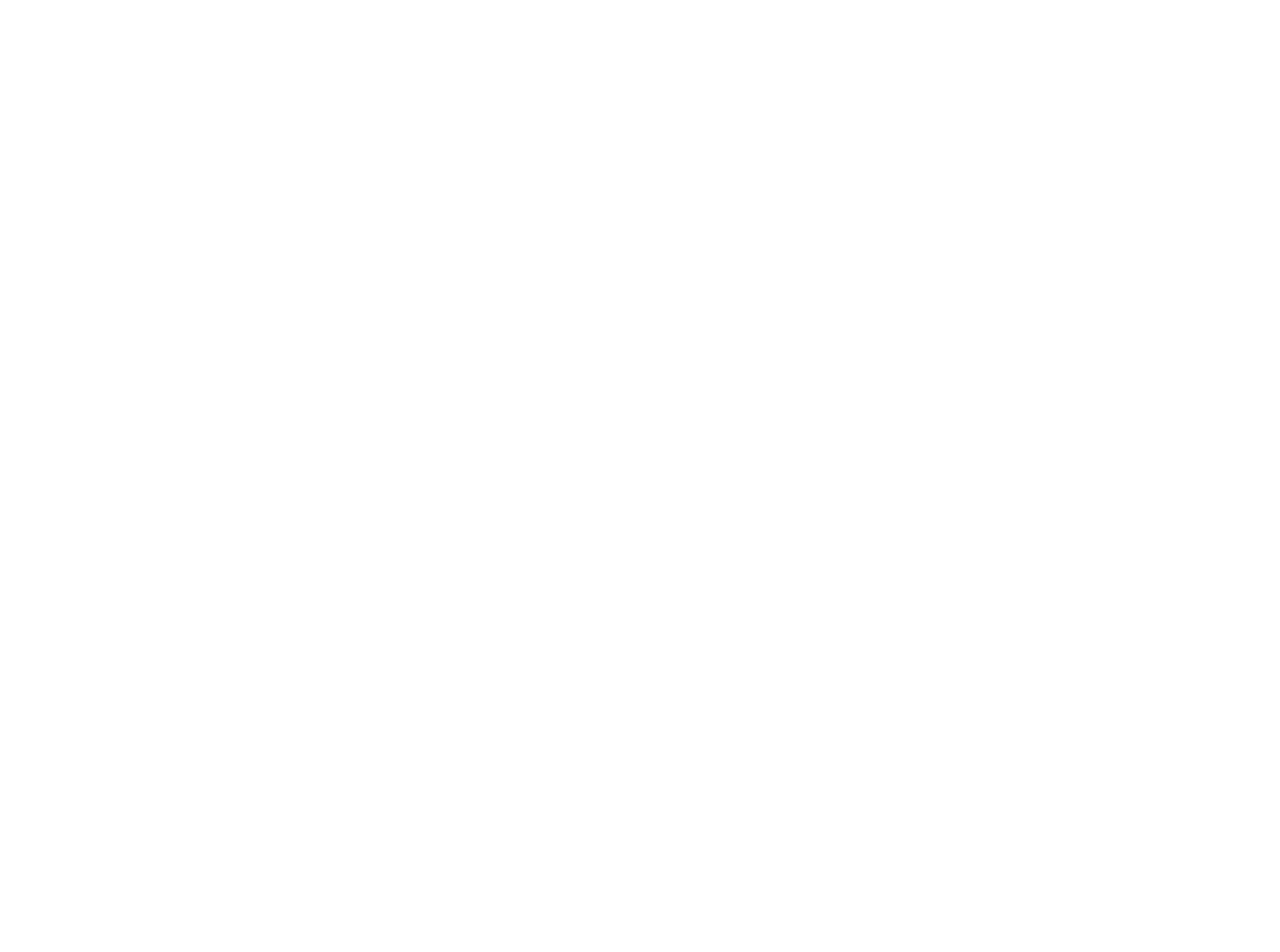
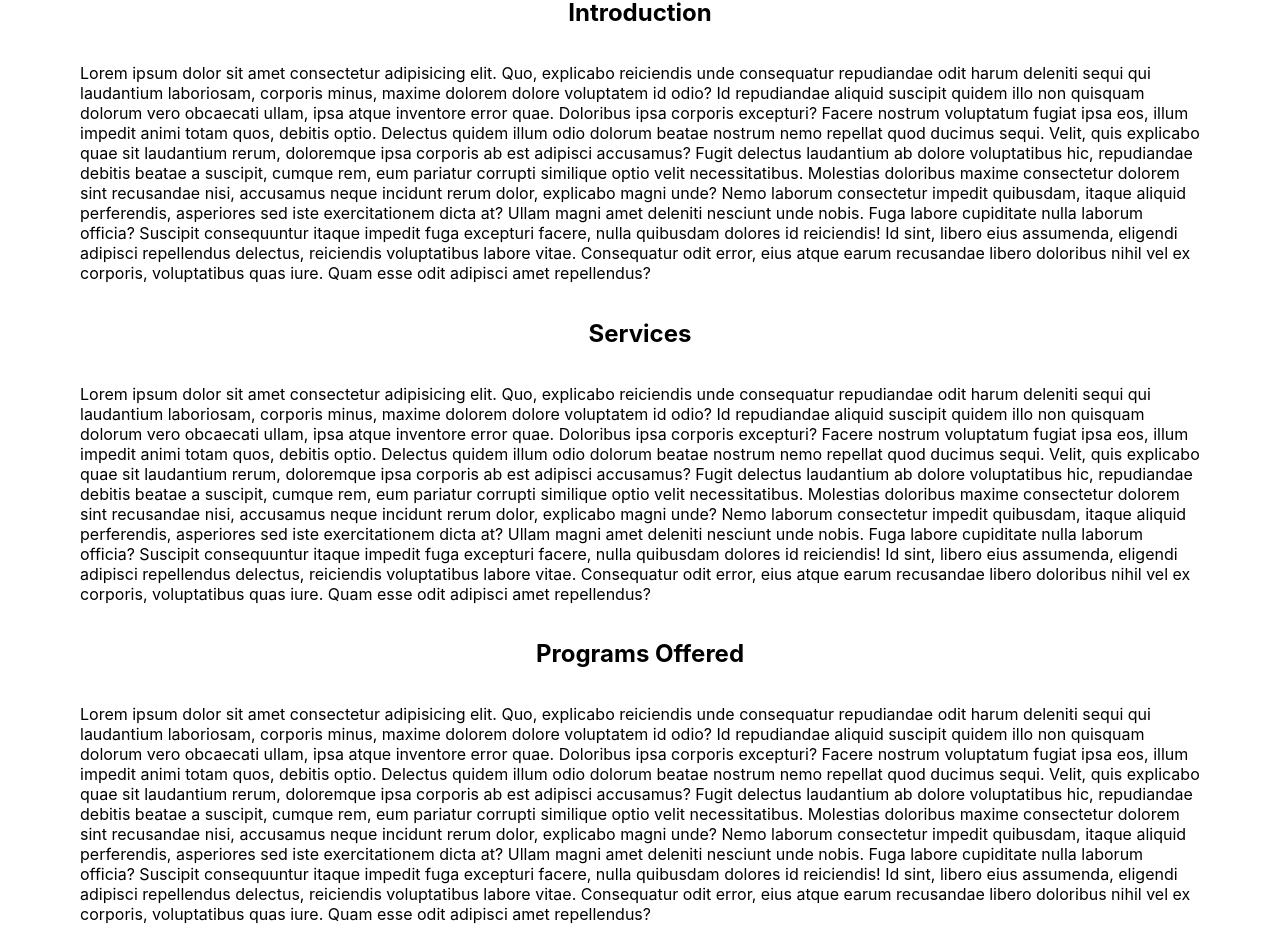
Before and after one commit to heyitsuzair/huntingcode-next, a Next.js app: page /about in a window 1280 px wide. Shown: the part 380-1332 px from the top of the page. Before the commit the page ends 800 px from the top, so only its background shows below. Built offline with nearby package versions, Linux system fonts and the light colour scheme.

Commit message:
About Page

```diff
--- a/pages/about.js
+++ b/pages/about.js
@@ -1,7 +1,90 @@
 import React from "react";
+import styles from "../styles/About.module.css";
 
 const About = () => {
-  return <div>About</div>;
+  return (
+    <div className={styles.grid}>
+      <h1>About Us</h1>
+      <h2>Introduction</h2>
+      <p>
+        Lorem ipsum dolor sit amet consectetur adipisicing elit. Quo, explicabo
+        reiciendis unde consequatur repudiandae odit harum deleniti sequi qui
+        laudantium laboriosam, corporis minus, maxime dolorem dolore voluptatem
+        id odio? Id repudiandae aliquid suscipit quidem illo non quisquam
+        dolorum vero obcaecati ullam, ipsa atque inventore error quae. Doloribus
+        ipsa corporis excepturi? Facere nostrum voluptatum fugiat ipsa eos,
+        illum impedit animi totam quos, debitis optio. Delectus quidem illum
+        odio dolorum beatae nostrum nemo repellat quod ducimus sequi. Velit,
+        quis explicabo quae sit laudantium rerum, doloremque ipsa corporis ab
+        est adipisci accusamus? Fugit delectus laudantium ab dolore voluptatibus
+        hic, repudiandae debitis beatae a suscipit, cumque rem, eum pariatur
+        corrupti similique optio velit necessitatibus. Molestias doloribus
+        maxime consectetur dolorem sint recusandae nisi, accusamus neque
+        incidunt rerum dolor, explicabo magni unde? Nemo laborum consectetur
+        impedit quibusdam, itaque aliquid perferendis, asperiores sed iste
+        exercitationem dicta at? Ullam magni amet deleniti nesciunt unde nobis.
+        Fuga labore cupiditate nulla laborum officia? Suscipit consequuntur
+        itaque impedit fuga excepturi facere, nulla quibusdam dolores id
+        reiciendis! Id sint, libero eius assumenda, eligendi adipisci
+        repellendus delectus, reiciendis voluptatibus labore vitae. Consequatur
+        odit error, eius atque earum recusandae libero doloribus nihil vel ex
+        corporis, voluptatibus quas iure. Quam esse odit adipisci amet
+        repellendus?
+      </p>
+      <h2>Services</h2>
+      <p>
+        Lorem ipsum dolor sit amet consectetur adipisicing elit. Quo, explicabo
+        reiciendis unde consequatur repudiandae odit harum deleniti sequi qui
+        laudantium laboriosam, corporis minus, maxime dolorem dolore voluptatem
+        id odio? Id repudiandae aliquid suscipit quidem illo non quisquam
+        dolorum vero obcaecati ullam, ipsa atque inventore error quae. Doloribus
+        ipsa corporis excepturi? Facere nostrum voluptatum fugiat ipsa eos,
+        illum impedit animi totam quos, debitis optio. Delectus quidem illum
+        odio dolorum beatae nostrum nemo repellat quod ducimus sequi. Velit,
+        quis explicabo quae sit laudantium rerum, doloremque ipsa corporis ab
+        est adipisci accusamus? Fugit delectus laudantium ab dolore voluptatibus
+        hic, repudiandae debitis beatae a suscipit, cumque rem, eum pariatur
+        corrupti similique optio velit necessitatibus. Molestias doloribus
+        maxime consectetur dolorem sint recusandae nisi, accusamus neque
+        incidunt rerum dolor, explicabo magni unde? Nemo laborum consectetur
+        impedit quibusdam, itaque aliquid perferendis, asperiores sed iste
+        exercitationem dicta at? Ullam magni amet deleniti nesciunt unde nobis.
+        Fuga labore cupiditate nulla laborum officia? Suscipit consequuntur
+        itaque impedit fuga excepturi facere, nulla quibusdam dolores id
+        reiciendis! Id sint, libero eius assumenda, eligendi adipisci
+        repellendus delectus, reiciendis voluptatibus labore vitae. Consequatur
+        odit error, eius atque earum recusandae libero doloribus nihil vel ex
+        corporis, voluptatibus quas iure. Quam esse odit adipisci amet
+        repellendus?
+      </p>
+      <h2>Programs Offered</h2>
+      <p>
+        Lorem ipsum dolor sit amet consectetur adipisicing elit. Quo, explicabo
+        reiciendis unde consequatur repudiandae odit harum deleniti sequi qui
+        laudantium laboriosam, corporis minus, maxime dolorem dolore voluptatem
+        id odio? Id repudiandae aliquid suscipit quidem illo non quisquam
+        dolorum vero obcaecati ullam, ipsa atque inventore error quae. Doloribus
+        ipsa corporis excepturi? Facere nostrum voluptatum fugiat ipsa eos,
+        illum impedit animi totam quos, debitis optio. Delectus quidem illum
+        odio dolorum beatae nostrum nemo repellat quod ducimus sequi. Velit,
+        quis explicabo quae sit laudantium rerum, doloremque ipsa corporis ab
+        est adipisci accusamus? Fugit delectus laudantium ab dolore voluptatibus
+        hic, repudiandae debitis beatae a suscipit, cumque rem, eum pariatur
+        corrupti similique optio velit necessitatibus. Molestias doloribus
+        maxime consectetur dolorem sint recusandae nisi, accusamus neque
+        incidunt rerum dolor, explicabo magni unde? Nemo laborum consectetur
+        impedit quibusdam, itaque aliquid perferendis, asperiores sed iste
+        exercitationem dicta at? Ullam magni amet deleniti nesciunt unde nobis.
+        Fuga labore cupiditate nulla laborum officia? Suscipit consequuntur
+        itaque impedit fuga excepturi facere, nulla quibusdam dolores id
+        reiciendis! Id sint, libero eius assumenda, eligendi adipisci
+        repellendus delectus, reiciendis voluptatibus labore vitae. Consequatur
+        odit error, eius atque earum recusandae libero doloribus nihil vel ex
+        corporis, voluptatibus quas iure. Quam esse odit adipisci amet
+        repellendus?
+      </p>
+    </div>
+  );
 };
 
 export default About;
--- /dev/null
+++ b/styles/About.module.css
@@ -0,0 +1,19 @@
+.grid {
+  display: flex;
+  align-items: center;
+  justify-content: center;
+  flex-wrap: wrap;
+  flex-direction: column;
+  padding: 10rem 5rem;
+}
+
+.main {
+  flex: 1;
+  display: flex;
+  flex-direction: column;
+  justify-content: center;
+  align-items: center;
+}
+.textCenter {
+  text-align: center;
+}
```
